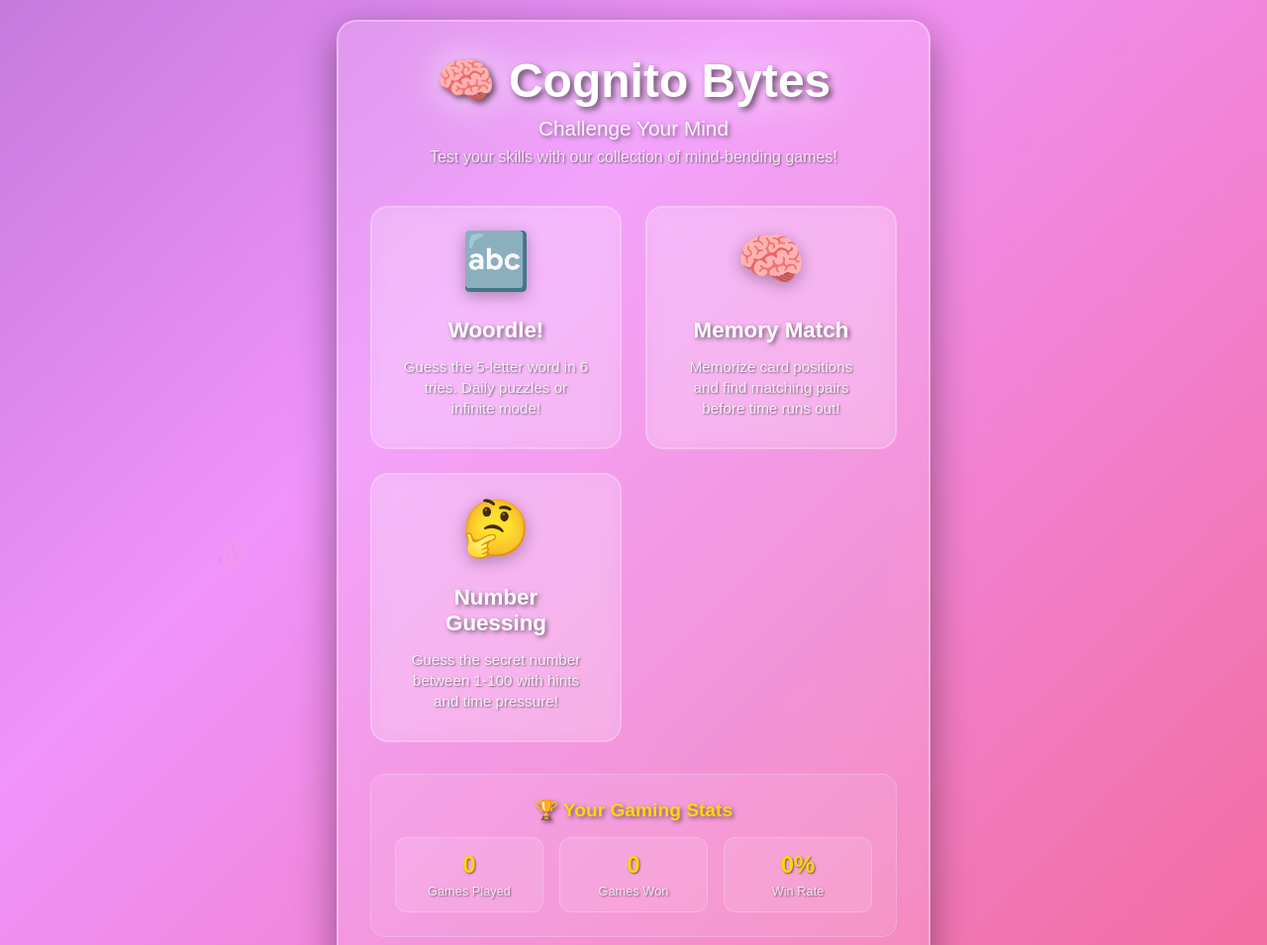
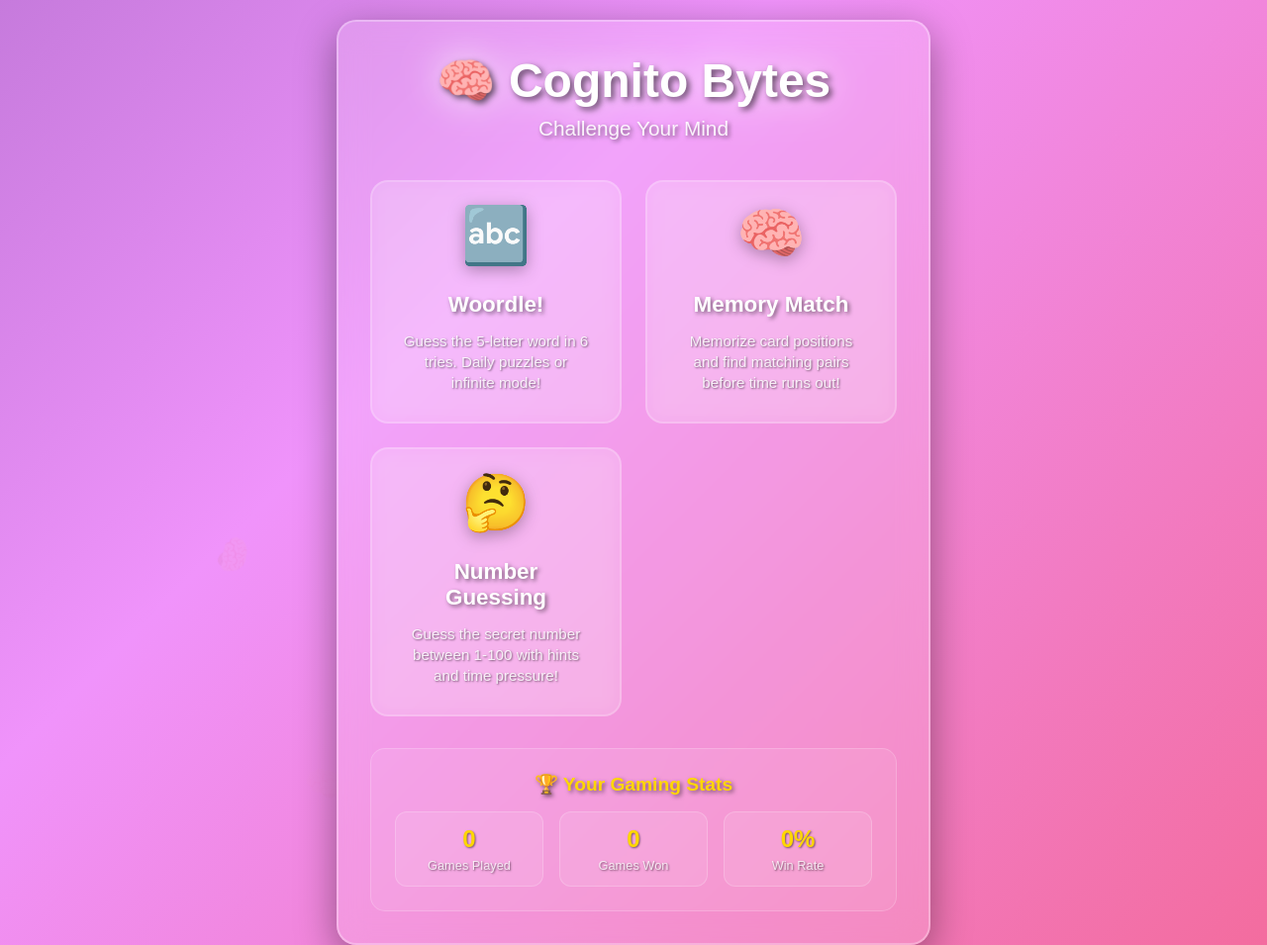
Before and after one commit to gsurjs/CognitoBytes, a website: page index.html in a window 1280 px wide. Shown: the top 955 px of the page at 99% size. Drawn offline with Linux system fonts and the light colour scheme.

Commit message:
removed subheader

```diff
--- a/index.html
+++ b/index.html
@@ -13,7 +13,6 @@
         <div class="header">
             <h1 class="title">🧠 Cognito Bytes</h1>
             <div class="subtitle">Challenge Your Mind</div>
-            <div class="description">Test your skills with our collection of mind-bending games!</div>
         </div>
 
         <div class="games-grid">
```
